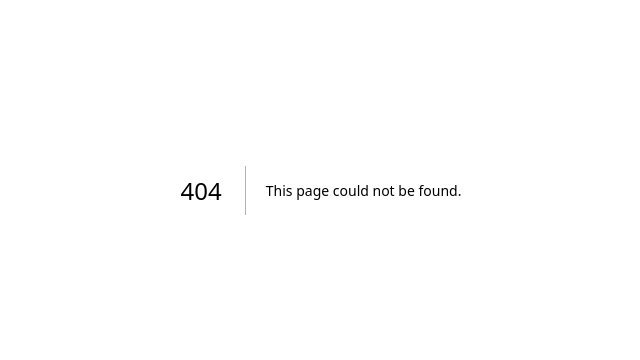
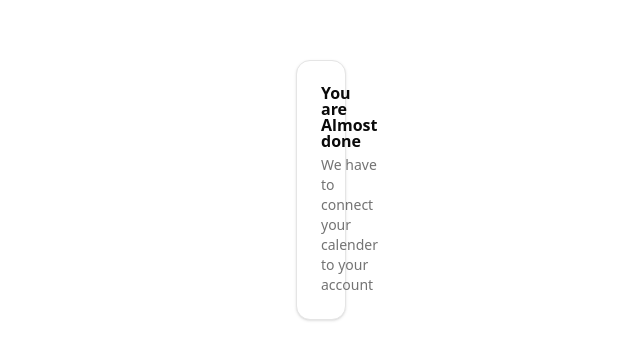
Before and after one commit to raselrzl/vocare_scheduler, a Next.js app: page /onboarding/grant-id in a window 1280 px wide. Before the commit this address had no page. Shown: the part 210-570 px from the top of the page, without its empty margins (319-959 px from the left). Built offline with nearby package versions, Linux system fonts and the light colour scheme.

Commit message:
chore: update lockfile to match new dependencies

```diff
--- /dev/null
+++ b/app/onboarding/grant-id/page.tsx
@@ -0,0 +1,16 @@
+import { Card, CardDescription, CardHeader, CardTitle } from "@/components/ui/card";
+
+export default function OnboardingrouteTwo(){
+    return(
+        <div className="min-h-screen w-screen flex items-center justify-center">
+            <Card>
+                <CardHeader>
+                    <CardTitle>You are Almost done</CardTitle>
+                    <CardDescription>
+                        We have to connect your calender to your account
+                    </CardDescription>
+                </CardHeader>
+            </Card>
+        </div>
+    )
+}
```
Also changed, not shown: 1 other file (tests, documents, lock files or other folders).
